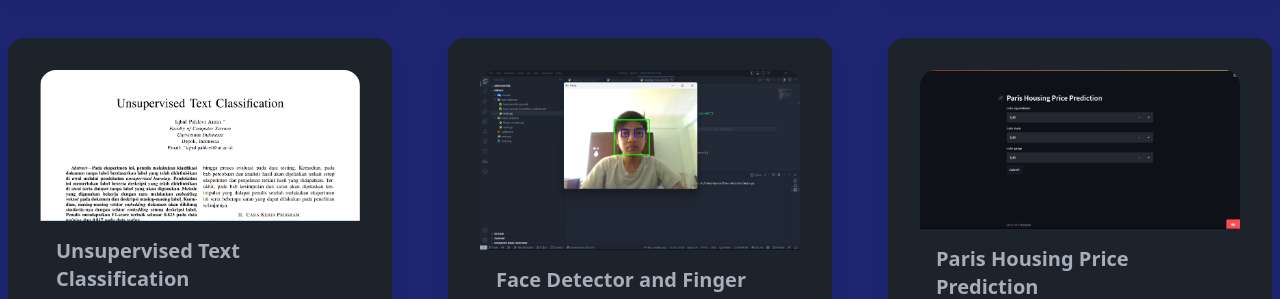
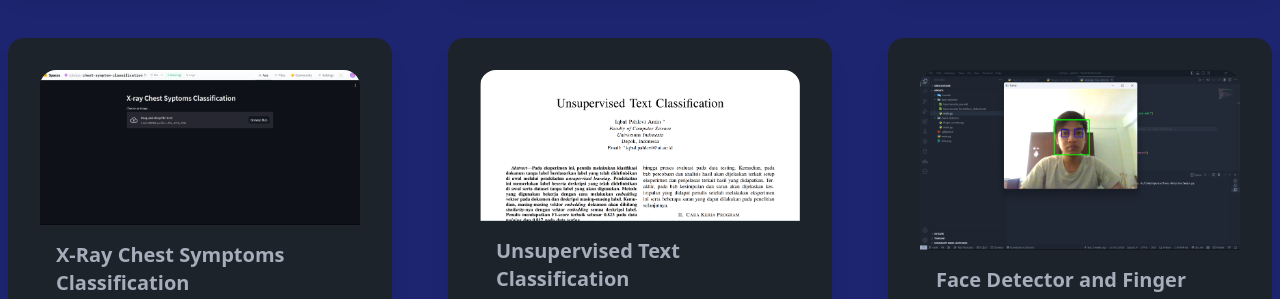
Before and after one commit to iqbalpa/profile-website-ts, a React (Vite) app: page /project in a window 1280 px wide. Shown: the part 638-937 px from the top of the page. Built offline with nearby package versions, Linux system fonts and the light colour scheme.

Commit message:
add new projects

```diff
--- a/src/components/Project.tsx
+++ b/src/components/Project.tsx
@@ -6,6 +6,7 @@ import ParisHousing from "../assets/paris-housing-price.png";
 import NumbersApi from "../assets/numbers-api.png";
 import CoralBleaching from "../assets/coral-bleaching.png";
 import FireDetection from "../assets/fire-detection.png";
+import ChestSymptomsClassification from "../assets/chest-symptoms-classification.png";
 import UnsupervisedTextClassification from "../assets/unsupervised-text-classification.png";
 import { Fade } from "react-awesome-reveal";
 import { Link, useLocation } from "react-router-dom";
@@ -43,6 +44,12 @@ const Project: FC = () => {
 				description:
 					"Fire Detection using ResNet for accomplishing me and my team's project during the JOINTS 2023 competition",
 				link: "https://docs.google.com/presentation/d/1Nf6okU5OoRET1e6TFP2pxayrDcto0i6adycC5gBJdUo/edit?usp=sharing",
+			},
+			{
+				imageLink: ChestSymptomsClassification,
+				title: "X-Ray Chest Symptoms Classification",
+				description: "X-Ray Chest Symptoms Classification using pretrained ResNet",
+				link: "https://huggingface.co/spaces/iqbalpa/chest-symptoms-classification",
 			},
 			{
 				imageLink: UnsupervisedTextClassification,
```
Also changed, not shown: src/assets/chest-symptoms-classification.png (added).
